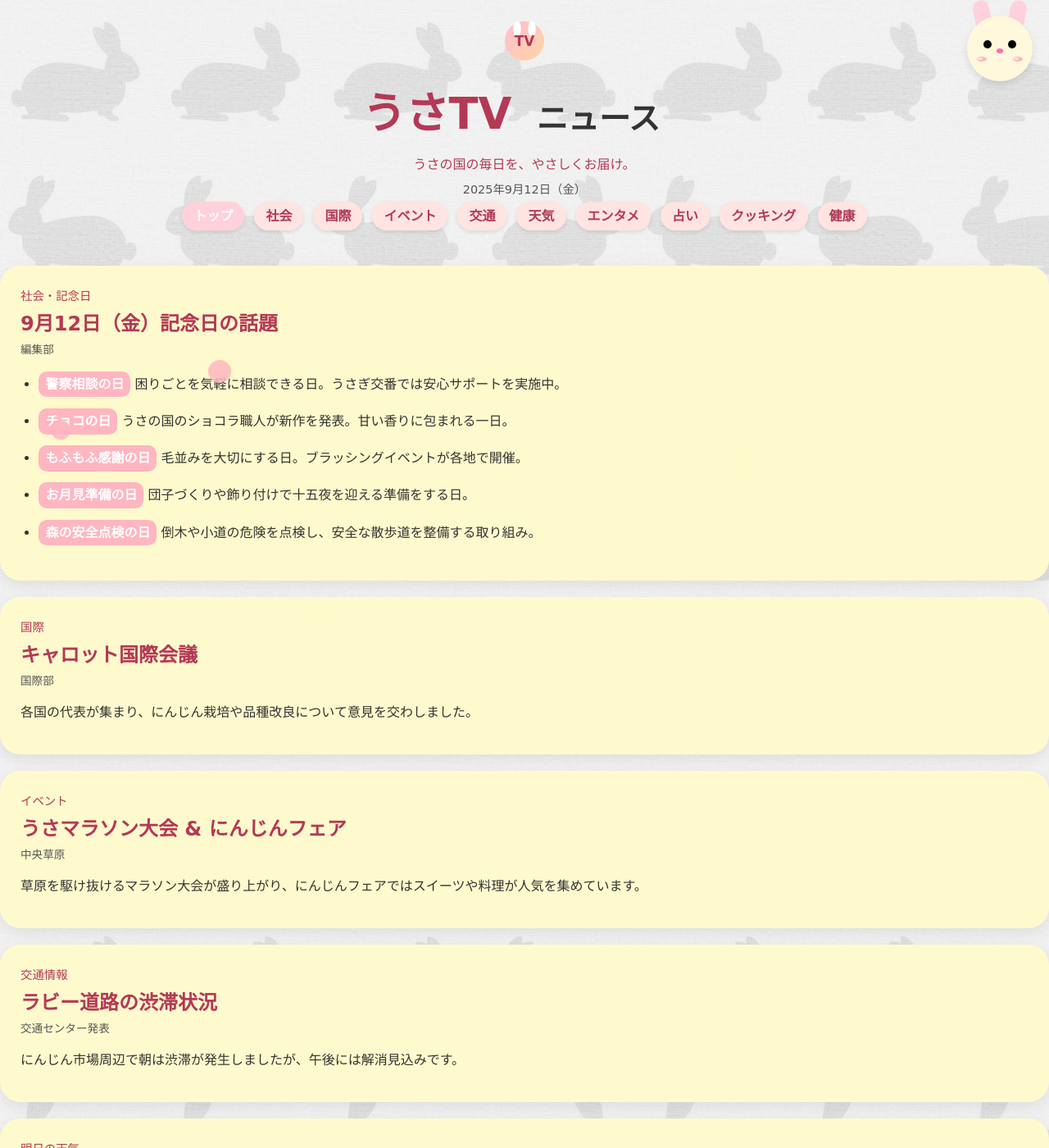
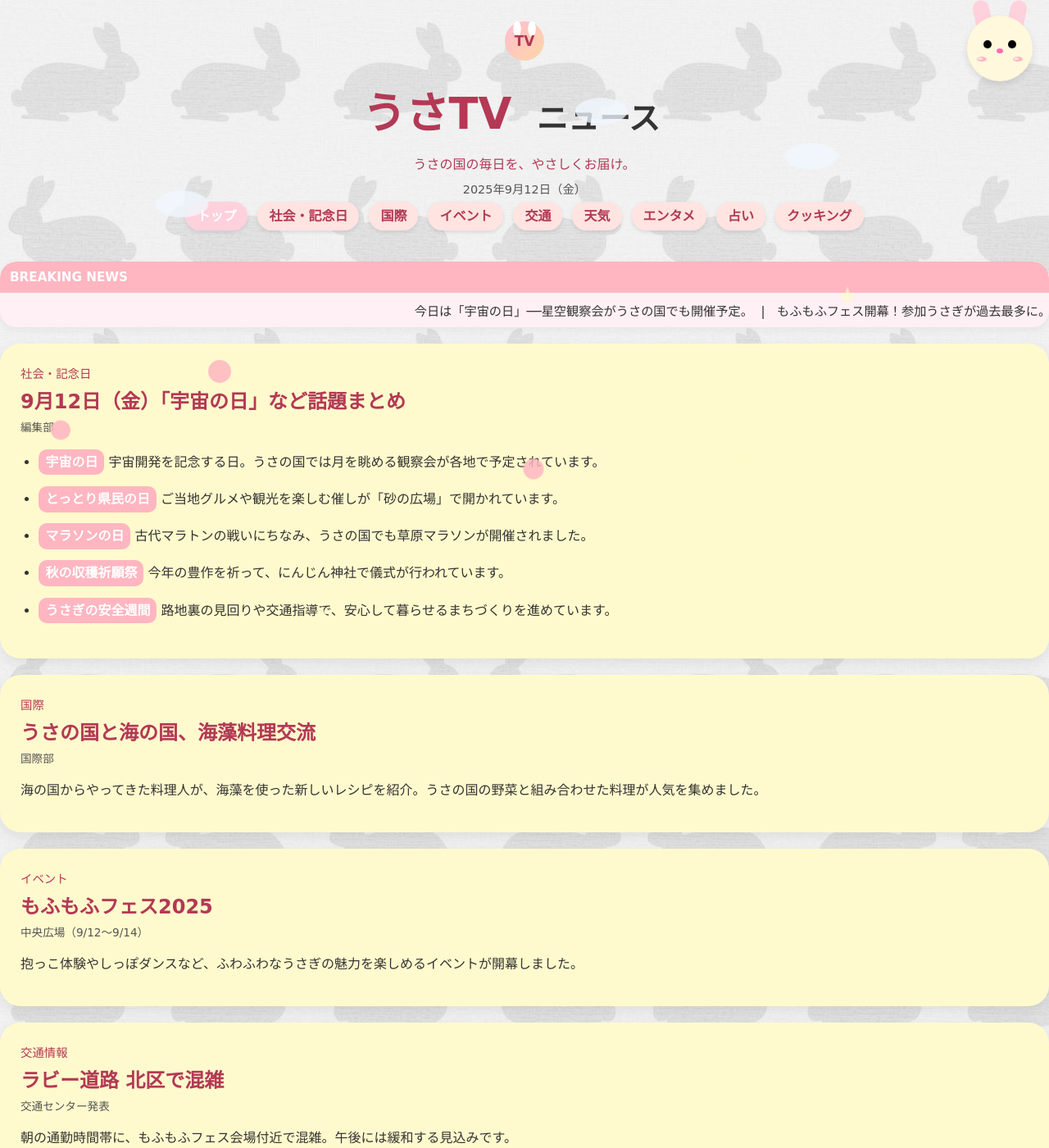
Before and after one commit to Rabbitflower-Rabiko/Rabbitflower-Rabiko-Rabbitflower-Rabiko.github.io, a Jekyll site: the page index.html, which Jekyll copies as it is, in a window 1280 px wide and 1400 px high. Shown: the whole window at 82% size. Built offline with Jekyll 4.4.1, drawn with Linux system fonts in a browser that asks for light colours; some of the changed text lies outside the part shown.

Commit message:
Update index.html

```diff
--- a/index.html
+++ b/index.html
@@ -18,6 +18,9 @@
   <div class="heart"></div>
   <div class="star"></div>
   <div class="star"></div>
+  <div class="heart"></div>
+  <div class="star"></div>
+  <div class="cloud"></div>
   <div class="cloud"></div>
   <div class="cloud"></div>
 </div>
@@ -66,7 +69,7 @@
     <nav aria-label="主要カテゴリ">
       <ul class="nav-list">
         <li><a href="#" aria-current="page">トップ</a></li>
-        <li><a href="#society">社会</a></li>
+        <li><a href="#society">社会・記念日</a></li>
         <li><a href="#world">国際</a></li>
         <li><a href="#events">イベント</a></li>
         <li><a href="#traffic">交通</a></li>
@@ -74,38 +77,50 @@
         <li><a href="#ent">エンタメ</a></li>
         <li><a href="#uranai">占い</a></li>
         <li><a href="#cooking">クッキング</a></li>
-        <li><a href="#health">健康</a></li>
       </ul>
     </nav>
   </div>
 </header>
 
+<!-- ブレイキングニュース -->
+<div class="container">
+  <section class="ticker" aria-label="ブレイキングニュース">
+    <div class="ticker-head">BREAKING&nbsp;NEWS</div>
+    <div class="ticker-body" role="marquee" aria-live="polite">
+      <div class="scroll">
+        <span>今日は「宇宙の日」──星空観察会がうさの国でも開催予定。&nbsp;&nbsp;|&nbsp;&nbsp;</span>
+        <span>もふもふフェス開幕！参加うさぎが過去最多に。&nbsp;&nbsp;|&nbsp;&nbsp;</span>
+        <span>暑さは落ち着き、秋の気配。明日は洗濯日和。&nbsp;&nbsp;|&nbsp;&nbsp;</span>
+      </div>
+    </div>
+  </section>
+</div>
+
 <div class="container">
   <main>
-
     <!-- 社会・記念日 -->
     <article class="card" id="society">
       <div class="head">
         <div class="eyebrow">社会・記念日</div>
-        <h1>9月12日（金）記念日の話題</h1>
+        <h1>9月12日（金）「宇宙の日」など話題まとめ</h1>
         <div class="sub">編集部</div>
       </div>
       <div class="content">
         <ul class="list">
-          <li><strong>警察相談の日</strong>
-            困りごとを気軽に相談できる日。うさぎ交番では安心サポートを実施中。
+          <li><strong>宇宙の日</strong>
+            宇宙開発を記念する日。うさの国では月を眺める観察会が各地で予定されています。
           </li>
-          <li><strong>チョコの日</strong>
-            うさの国のショコラ職人が新作を発表。甘い香りに包まれる一日。
+          <li><strong>とっとり県民の日</strong>
+            ご当地グルメや観光を楽しむ催しが「砂の広場」で開かれています。
           </li>
-          <li><strong>もふもふ感謝の日</strong>
-            毛並みを大切にする日。ブラッシングイベントが各地で開催。
+          <li><strong>マラソンの日</strong>
+            古代マラトンの戦いにちなみ、うさの国でも草原マラソンが開催されました。
           </li>
-          <li><strong>お月見準備の日</strong>
-            団子づくりや飾り付けで十五夜を迎える準備をする日。
+          <li><strong>秋の収穫祈願祭</strong>
+            今年の豊作を祈って、にんじん神社で儀式が行われています。
           </li>
-          <li><strong>森の安全点検の日</strong>
-            倒木や小道の危険を点検し、安全な散歩道を整備する取り組み。
+          <li><strong>うさぎの安全週間</strong>
+            路地裏の見回りや交通指導で、安心して暮らせるまちづくりを進めています。
           </li>
         </ul>
       </div>
@@ -115,11 +130,11 @@
     <article class="card" id="world">
       <div class="head">
         <div class="eyebrow">国際</div>
-        <h2>キャロット国際会議</h2>
+        <h2>うさの国と海の国、海藻料理交流</h2>
         <div class="sub">国際部</div>
       </div>
       <div class="content">
-        <p>各国の代表が集まり、にんじん栽培や品種改良について意見を交わしました。</p>
+        <p>海の国からやってきた料理人が、海藻を使った新しいレシピを紹介。うさの国の野菜と組み合わせた料理が人気を集めました。</p>
       </div>
     </article>
 
@@ -127,11 +142,11 @@
     <article class="card" id="events">
       <div class="head">
         <div class="eyebrow">イベント</div>
-        <h2>うさマラソン大会 & にんじんフェア</h2>
-        <div class="sub">中央草原</div>
+        <h2>もふもふフェス2025</h2>
+        <div class="sub">中央広場（9/12〜9/14）</div>
       </div>
       <div class="content">
-        <p>草原を駆け抜けるマラソン大会が盛り上がり、にんじんフェアではスイーツや料理が人気を集めています。</p>
+        <p>抱っこ体験やしっぽダンスなど、ふわふわなうさぎの魅力を楽しめるイベントが開幕しました。</p>
       </div>
     </article>
 
@@ -139,11 +154,11 @@
     <article class="card" id="traffic">
       <div class="head">
         <div class="eyebrow">交通情報</div>
-        <h2>ラビー道路の渋滞状況</h2>
+        <h2>ラビー道路 北区で混雑</h2>
         <div class="sub">交通センター発表</div>
       </div>
       <div class="content">
-        <p>にんじん市場周辺で朝は渋滞が発生しましたが、午後には解消見込みです。</p>
+        <p>朝の通勤時間帯に、もふもふフェス会場付近で混雑。午後には緩和する見込みです。</p>
       </div>
     </article>
 
@@ -152,7 +167,7 @@
       <div class="head">
         <div class="eyebrow">明日の天気</div>
         <h2 id="wx-title">うさの国（9月13日）</h2>
-        <div class="sub">晴れのちくもり</div>
+        <div class="sub">晴れ時々くもり</div>
       </div>
       <div class="wx">
         <div class="wx-ico" aria-hidden="true">
@@ -167,8 +182,8 @@
             <div class="tmax">最高 28℃</div>
             <div class="tmin">／ 最低 21℃</div>
           </div>
-          <div class="advisory">昼は暑く、こまめな水分補給を。</div>
-          <div class="advisory">洗濯指数：★★★★☆（日中は乾きやすいが夕方はくもり）</div>
+          <div class="advisory">朝晩は涼しく過ごしやすい一日。秋の風を感じられそう。</div>
+          <div class="advisory">洗濯指数：★★★★☆（よく乾きます）</div>
         </div>
       </div>
     </aside>
@@ -177,15 +192,15 @@
     <section class="card" id="ent">
       <div class="head">
         <div class="eyebrow">エンタメ</div>
-        <h2>今日の話題エンタメ</h2>
+        <h2>話題のうさぎニュース</h2>
       </div>
       <div class="content">
         <ul class="list">
-          <li>うさドルグループが新曲発表、草原ライブで大盛況。</li>
-          <li>「もぐもぐシネマ」上映会ににんじんポップコーン登場。</li>
-          <li>森のアート展で自然を活かした作品が話題。</li>
-          <li>しっぽダンス大会、優勝者ににんじんクラウン授与。</li>
-          <li>チモシー演劇祭、若手劇団の演目に拍手喝采。</li>
+          <li>映画『月と跳ねるうさぎ』が公開スタート。</li>
+          <li>うさドル「ラビット☆ハーモニー」が新アルバムをリリース。</li>
+          <li>絵本『にんじんと星の物語』がベストセラー入り。</li>
+          <li>森の音楽祭で「チモシー楽団」が大喝采。</li>
+          <li>演劇『しっぽの約束』が追加公演決定。</li>
         </ul>
       </div>
     </section>
@@ -197,7 +212,7 @@
         <h2>チモシー占い</h2>
       </div>
       <div class="content">
-        <p>ラッキーカラーは<strong>もふもふホワイト</strong>。仲間と過ごすことで楽しい発見がありそう。</p>
+        <p>今日は<strong>にんじん色の小物</strong>が幸運を呼びます。仲間と協力することで大きな成果が得られる日。</p>
       </div>
     </section>
 
@@ -205,31 +220,31 @@
     <section class="card" id="cooking">
       <div class="head">
         <div class="eyebrow">今日のうさぎクッキング</div>
-        <h2>おすすめレシピ</h2>
+        <h2>おすすめレシピ3選</h2>
       </div>
       <div class="content">
         <ul class="list">
-          <li><strong>にんじんケーキ</strong>
-            しっとり甘く、紅茶と相性抜群。
+          <li><strong>クローバーパンケーキ</strong>
+            クローバーを混ぜた生地で焼く、香り豊かな一品。
           </li>
-          <li><strong>クローバーサラダ</strong>
-            爽やかな香りでランチに最適。
+          <li><strong>にんじんグラタン</strong>
+            甘みのあるにんじんをホワイトソースで包み、オーブンでこんがり。
           </li>
-          <li><strong>りんごのひんやりスープ</strong>
-            暑い日にぴったりの冷製スープ。
+          <li><strong>りんごヨーグルトサラダ</strong>
+            さっぱりした味わいで、朝食にぴったり。
           </li>
         </ul>
       </div>
     </section>
 
-    <!-- 健康 -->
+    <!-- うさぎの健康 -->
     <section class="card" id="health">
       <div class="head">
         <div class="eyebrow">うさぎの健康アドバイス</div>
         <h2>今日のひとこと</h2>
       </div>
       <div class="content">
-        <p>換毛期は毛球症に注意。こまめなブラッシングと十分な水分補給を心がけましょう。</p>
+        <p>朝晩の冷え込みに注意。毛布や暖かいマットを用意して体を冷やさないようにしましょう。</p>
       </div>
     </section>
 
```
